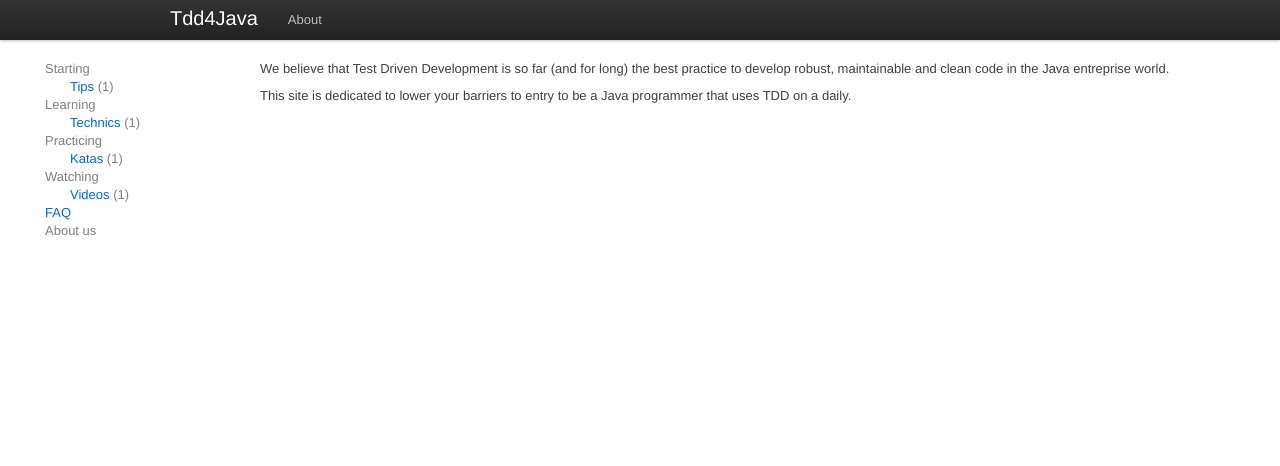
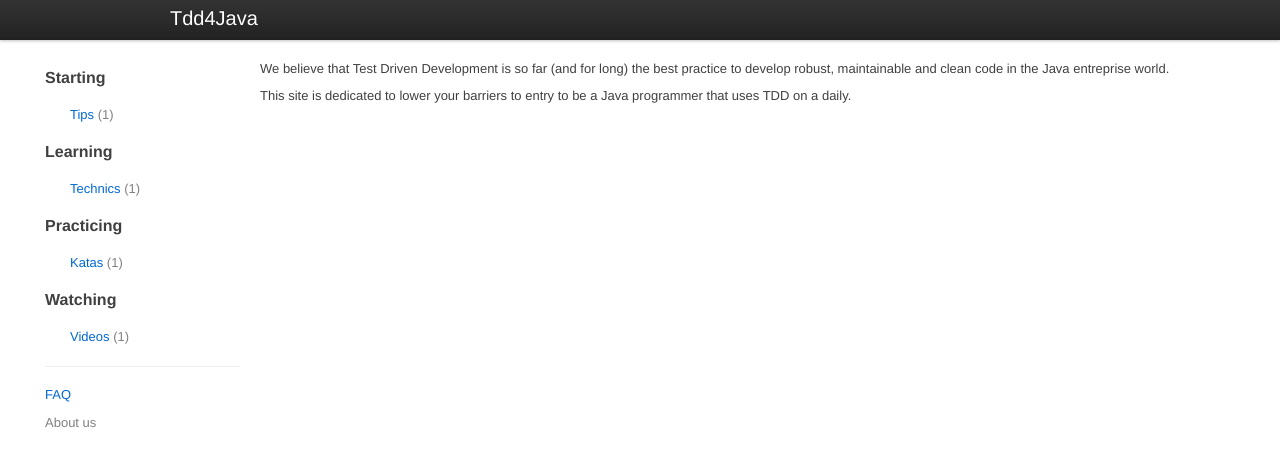
Before and after one commit to simcap/tdd4java, a Jekyll site: the page built from index.html, in a window 1280 px wide. Shown: the top 466 px of the page. Built offline with Jekyll 4.4.1, drawn with Linux system fonts in a browser that asks for light colours.

Commit message:
spacing the menu

```diff
--- a/_layouts/default.html
+++ b/_layouts/default.html
@@ -5,7 +5,7 @@
   <head>
     <meta http-equiv="Content-Type" content="text/html; charset=utf-8">
     <title>Tdd4Java</title>
-    <base href="http://simcap.github.com/tdd4java/" />
+    <base href="http://simcap.github.com/tdd4java/">
 
     <link rel="stylesheet" href="css/bootstrap.css" type="text/css" media="screen, projection, print">
     <link rel="stylesheet" href="css/tdd4java.css" type="text/css" media="screen, projection, print">
@@ -18,7 +18,6 @@
         <div class="container">
           <a class="brand" href="#">Tdd4Java</a>
           <ul class="nav">
-            <li class=""><a href="#about">About</a></li>
           </ul>
         </div>
       </div>
@@ -29,24 +28,27 @@
 
   	<div class="sidebar">
   		<ul>
-  		 <li>Starting</li>
+  		 <li><h4>Starting</h4></li>
   		    <ul>
   		     <li><a href="tips.html">Tips</a> ({{ site.categories.tips | size }})</li>
   		    </ul>
-  		 <li>Learning</li>
+  		 <li><h4>Learning</h4></li>
     		<ul>
   		     <li><a href="technics.html">Technics</a> ({{ site.categories.technics | size }})</li>
   		    </ul>
-  		 <li>Practicing</li>
+  		 <li><h4>Practicing</h4></li>
   		  <ul>
   		    <li><a href="katas.html">Katas</a> ({{ site.categories.katas | size }})</li>
   		  </ul>
-  		 <li>Watching</li>
+  		 <li><h4>Watching</h4></li>
   		  <ul>
   		    <li><a href="videos.html">Videos</a> ({{ site.categories.videos | size }})</li>
   		  </ul>
-		 <li><a href="faq.html">FAQ</a></li>
-  		 <li>About us</li>
+
+  		 <hr/>
+
+		 <li><h7><a href="faq.html">FAQ</a></h7></li>
+  		 <li><h7>About us</h7></li>
   		</ul>
   	</div>
   	<div class="content">
--- a/css/tdd4java.css
+++ b/css/tdd4java.css
@@ -1,5 +1,9 @@
 body {
 	padding-top: 60px;
+}
+
+.sidebar ul li {
+	margin: 0px 0px 10px;
 }
 
 .sidebar li {
```
